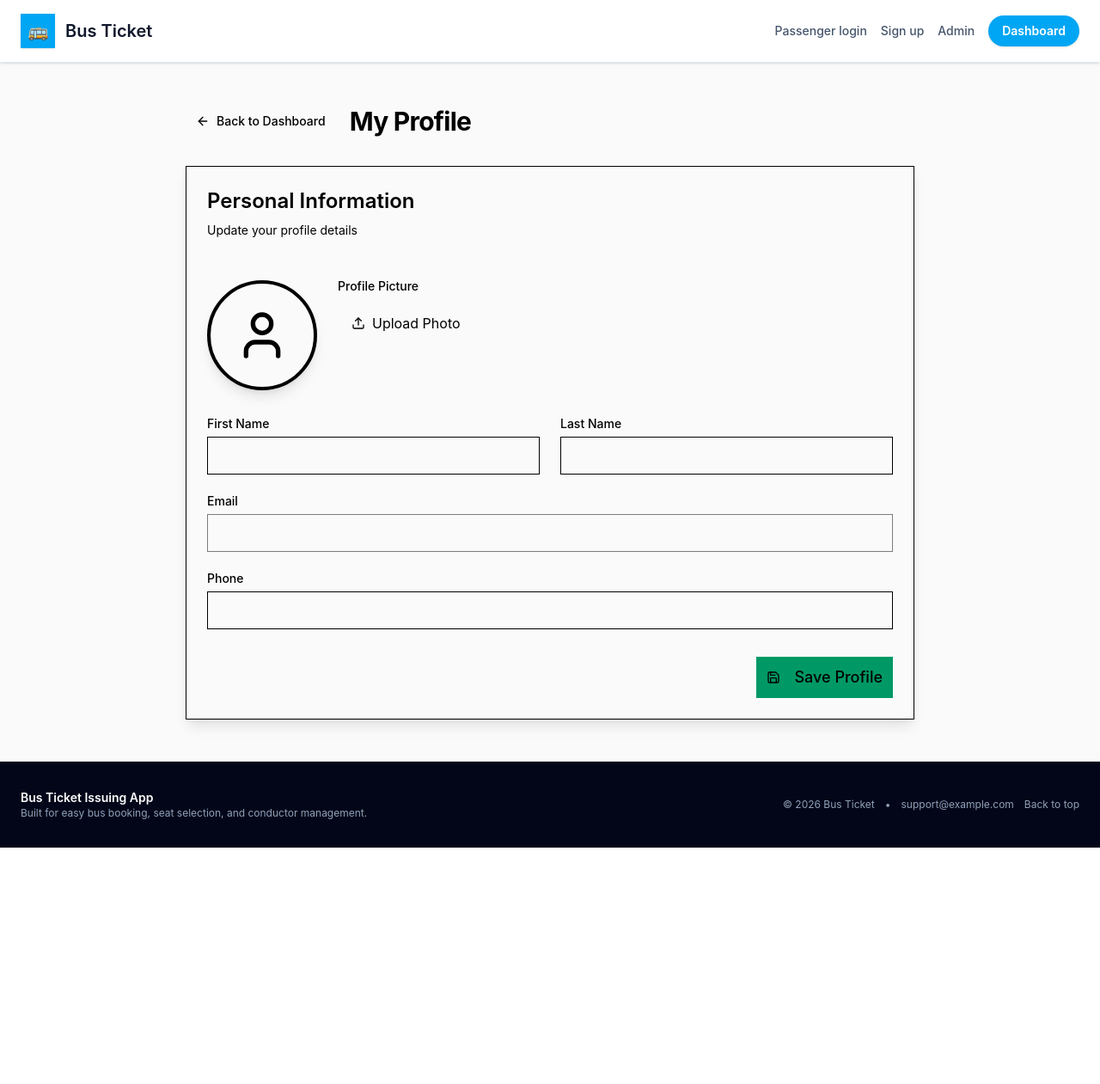
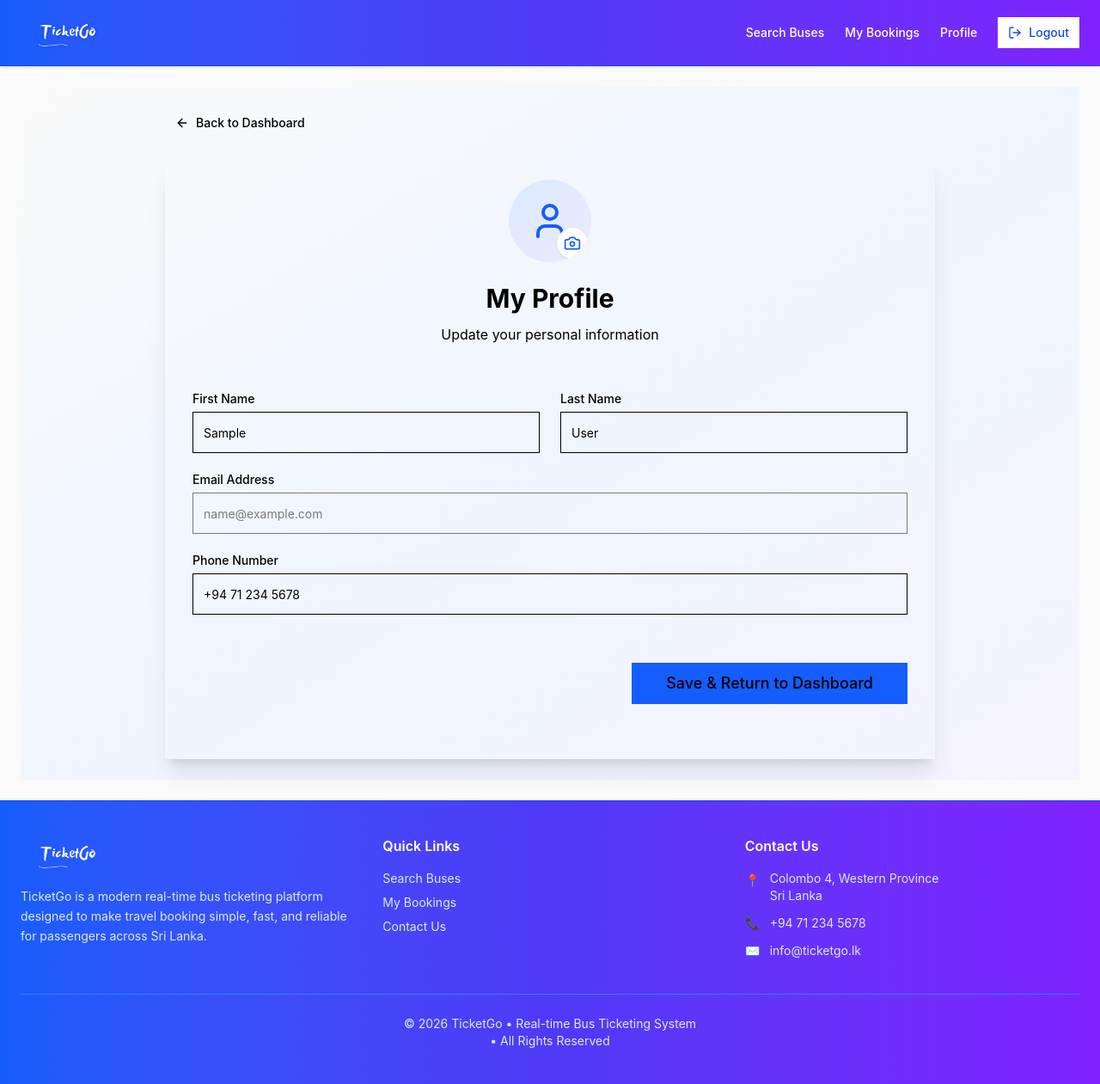
Before and after one commit to ChathuniRathnayake/Bus_Ticket_Issuing_App, a React (Vite) app in the folder web/bus-frontend/bus-ticketing/: page /passenger-dashboard/profile in a window 1280 px wide. Shown: the whole page at 86% size. Before the commit the page ends 986 px from the top, so only its background shows below. Built offline with nearby package versions, Linux system fonts and the light colour scheme; no server answers; sample sign-in values are in the browser's storage.

Commit message:
UI changes

```diff
--- a/web/bus-frontend/bus-ticketing/src/Footer.jsx
+++ b/web/bus-frontend/bus-ticketing/src/Footer.jsx
@@ -1,20 +1,71 @@
+// src/components/Footer.jsx
+import { Bus } from "lucide-react";
+
 export default function Footer() {
   return (
-    <footer className="border-t border-slate-200 bg-slate-950 text-slate-200">
-      <div className="mx-auto flex max-w-7xl flex-col gap-3 px-6 py-8 text-sm sm:flex-row sm:items-center sm:justify-between">
-        <div>
-          <p className="font-semibold text-white">Bus Ticket Issuing App</p>
-          <p className="text-xs text-slate-400">Built for easy bus booking, seat selection, and conductor management.</p>
+    <footer className="bg-gradient-to-r from-blue-600 via-indigo-600 to-violet-600 dark:from-zinc-800 dark:to-zinc-900 border-t border-blue-700 dark:border-zinc-700 mt-auto">
+      <div className="max-w-7xl mx-auto px-6 py-10">
+        <div className="grid grid-cols-1 md:grid-cols-3 gap-8">
+
+          {/* Column 1: Logo + About */}
+          <div>
+            <div className="flex items-center gap-3 mb-4">
+              <img
+                src="/src/assets/logo.png"
+                alt="TicketGo Logo"
+                className="h-11 w-auto object-contain"
+              />
+            </div>
+            <p className="text-blue-100 text-sm leading-relaxed">
+              TicketGo is a modern real-time bus ticketing platform designed to make
+              travel booking simple, fast, and reliable for passengers across Sri Lanka.
+            </p>
+          </div>
+
+          {/* Column 2: Quick Links */}
+          <div>
+            <h3 className="text-white font-semibold mb-4">Quick Links</h3>
+            <ul className="space-y-2 text-blue-100 text-sm">
+              <li><a href="/passenger-dashboard/search-buses" className="hover:text-white transition-colors">Search Buses</a></li>
+              <li><a href="/passenger-dashboard/my-bookings" className="hover:text-white transition-colors">My Bookings</a></li>
+              <li><a href="#" className="hover:text-white transition-colors">Contact Us</a></li>
+            </ul>
+          </div>
+
+          {/* Column 3: Contact Details */}
+          <div>
+            <h3 className="text-white font-semibold mb-4">Contact Us</h3>
+            <div className="space-y-3 text-blue-100 text-sm">
+              <div className="flex items-start gap-3">
+                <span className="mt-0.5">📍</span>
+                <div>
+                  Colombo 4, Western Province<br />
+                  Sri Lanka
+                </div>
+              </div>
+
+              <div className="flex items-center gap-3">
+                <span>📞</span>
+                <a href="tel:+94712345678" className="hover:text-white transition-colors">
+                  +94 71 234 5678
+                </a>
+              </div>
+
+              <div className="flex items-center gap-3">
+                <span>✉️</span>
+                <a href="mailto:info@ticketgo.lk" className="hover:text-white transition-colors">
+                  info@ticketgo.lk
+                </a>
+              </div>
+            </div>
+          </div>
+
         </div>
-        <div className="flex flex-wrap items-center gap-3 text-xs text-slate-400">
-          <span>© 2026 Bus Ticket</span>
-          <span className="hidden sm:inline">•</span>
-          <a href="mailto:support@example.com" className="transition hover:text-white">
-            support@example.com
-          </a>
-          <a href="#top" className="transition hover:text-white">
-            Back to top
-          </a>
+
+        {/* Bottom Copyright */}
+        <div className="border-t border-blue-500 dark:border-zinc-700 mt-10 pt-6 text-center text-blue-100 text-sm">
+          © 2026 TicketGo • Real-time Bus Ticketing System<br />
+          • All Rights Reserved
         </div>
       </div>
     </footer>
--- a/web/bus-frontend/bus-ticketing/src/Header.jsx
+++ b/web/bus-frontend/bus-ticketing/src/Header.jsx
@@ -1,31 +1,115 @@
-import { Link } from "react-router-dom";
+// src/components/Header.jsx
+import { useNavigate, useLocation } from "react-router-dom";
+import { Button } from "@/components/ui/button";
+import { LogOut, Bus, Users, Map, ShieldCheck } from "lucide-react";
 
 export default function Header() {
+  const navigate = useNavigate();
+  const location = useLocation();
+
+  const token = localStorage.getItem("token");
+  const isAdminPath = location.pathname.includes("/admin");
+  const isPassengerPath = location.pathname.includes("/passenger");
+
+  const handleLogout = () => {
+    localStorage.clear();
+    navigate("/passenger-login");
+  };
+
   return (
-    <header className="sticky top-0 z-50 border-b border-slate-200 bg-white/95 backdrop-blur-lg shadow-sm">
-      <div className="mx-auto flex max-w-7xl items-center justify-between px-6 py-4">
-        <Link to="/" className="flex items-center gap-3 text-xl font-semibold text-slate-900">
-          <span className="inline-flex h-10 w-10 items-center justify-center rounded-2xl bg-sky-500 text-white shadow">🚌</span>
-          <span>Bus Ticket</span>
-        </Link>
+    <header className="bg-gradient-to-r from-blue-600 via-indigo-600 to-violet-600 dark:from-zinc-800 dark:to-zinc-900 border-b border-blue-700 dark:border-zinc-700 sticky top-0 z-50 shadow-sm">
+      <div className="max-w-7xl mx-auto px-6 py-4 flex items-center justify-between">
 
-        <nav className="hidden items-center gap-4 md:flex">
-          <Link to="/passenger-login" className="text-sm font-medium text-slate-600 transition hover:text-slate-900">
-            Passenger login
-          </Link>
-          <Link to="/register" className="text-sm font-medium text-slate-600 transition hover:text-slate-900">
-            Sign up
-          </Link>
-          <Link to="/admin-login" className="text-sm font-medium text-slate-600 transition hover:text-slate-900">
-            Admin
-          </Link>
-          <Link
-            to="/passenger-dashboard"
-            className="rounded-full bg-sky-500 px-4 py-2 text-sm font-semibold text-white shadow-sm transition hover:bg-sky-600"
-          >
-            Dashboard
-          </Link>
-        </nav>
+        {/* Logo */}
+        <div
+          className="flex items-center gap-3 cursor-pointer"
+          onClick={() => navigate(isAdminPath ? "/admin-dashboard" : "/passenger-dashboard")}
+        >
+          <img
+            src="/src/assets/logo.png"
+            alt="TicketGo Logo"
+            className="h-11 w-auto object-contain drop-shadow-sm"
+          />
+        </div>
+
+        {/* Navigation Links */}
+        <div className="flex items-center gap-6">
+
+          {/* Passenger Navigation */}
+          {token && isPassengerPath && (
+            <div className="hidden md:flex items-center gap-6 text-white text-sm font-medium">
+              <button
+                onClick={() => navigate("/passenger-dashboard/search-buses")}
+                className="hover:text-blue-200 transition-colors"
+              >
+                Search Buses
+              </button>
+              <button
+                onClick={() => navigate("/passenger-dashboard/my-bookings")}
+                className="hover:text-blue-200 transition-colors"
+              >
+                My Bookings
+              </button>
+              <button
+                onClick={() => navigate("/passenger-dashboard/profile")}
+                className="hover:text-blue-200 transition-colors"
+              >
+                Profile
+              </button>
+            </div>
+          )}
+
+          {/* Admin Navigation */}
+          {token && isAdminPath && (
+            <div className="hidden md:flex items-center gap-6 text-white text-sm font-medium">
+              <button
+                onClick={() => navigate("/admin-dashboard/manage-buses")}
+                className="hover:text-blue-200 transition-colors flex items-center gap-1"
+              >
+                <Bus className="h-4 w-4" /> Buses
+              </button>
+              <button
+                onClick={() => navigate("/admin-dashboard/manage-conductors")}
+                className="hover:text-blue-200 transition-colors flex items-center gap-1"
+              >
+                <Users className="h-4 w-4" /> Conductors
+              </button>
+              <button
+                onClick={() => navigate("/admin-dashboard/manage-routes")}
+                className="hover:text-blue-200 transition-colors flex items-center gap-1"
+              >
+                <Map className="h-4 w-4" /> Routes
+              </button>
+              <button
+                onClick={() => navigate("/admin-dashboard/manage-admins")}
+                className="hover:text-blue-200 transition-colors flex items-center gap-1"
+              >
+                <ShieldCheck className="h-4 w-4" /> Admins
+              </button>
+            </div>
+          )}
+
+          {/* Logout Button */}
+          {token && (
+            <Button
+              onClick={handleLogout}
+              variant="secondary"
+              className="bg-white text-blue-700 hover:bg-blue-50 font-medium gap-2"
+            >
+              <LogOut className="h-4 w-4" />
+              Logout
+            </Button>
+          )}
+
+          {!token && (
+            <Button
+              onClick={() => navigate("/passenger-login")}
+              className="bg-white text-blue-700 hover:bg-blue-50 font-medium"
+            >
+              Login
+            </Button>
+          )}
+        </div>
       </div>
     </header>
   );
--- a/web/bus-frontend/bus-ticketing/src/Passenger/Profile.jsx
+++ b/web/bus-frontend/bus-ticketing/src/Passenger/Profile.jsx
@@ -1,15 +1,15 @@
+// src/Passenger/Profile.jsx
 import { useState, useEffect } from "react";
 import { useNavigate } from "react-router-dom";
-
-import { Card, CardContent, CardDescription, CardHeader, CardTitle } from "@/components/ui/card";
+import { Card, CardContent, CardHeader, CardTitle } from "@/components/ui/card";
 import { Button } from "@/components/ui/button";
 import { Input } from "@/components/ui/input";
 import { Label } from "@/components/ui/label";
-
-import { ArrowLeft, User, Save, Upload } from "lucide-react";
+import { ArrowLeft, User, Save, Camera } from "lucide-react";
 
 export default function Profile() {
   const navigate = useNavigate();
+  const token = localStorage.getItem("token");
 
   const [profile, setProfile] = useState({
     firstName: "",
@@ -19,265 +19,175 @@ export default function Profile() {
     profilePic: "",
   });
 
-  const token = localStorage.getItem("token");
+  const [saving, setSaving] = useState(false);
 
-  // =========================
-  // LOAD PROFILE FROM BACKEND
-  // =========================
+  // Load profile
   useEffect(() => {
     if (!token) {
       navigate("/passenger-login");
       return;
     }
 
-    const fetchProfile = async () => {
-      try {
-        const res = await fetch(
-          "http://localhost:5000/api/passenger/profile",
-          {
-            headers: {
-              Authorization: `Bearer ${token}`,
-            },
+    const savedProfile = localStorage.getItem("passengerProfile");
+    if (savedProfile) {
+      setProfile(JSON.parse(savedProfile));
     }
-        );
+  }, [token, navigate]);
 
-        const data = await res.json();
-
-        if (!res.ok) {
-          throw new Error(data.message);
-        }
-
-        setProfile(data);
-
-        // Cache locally for dashboard use
-        localStorage.setItem(
-          "passengerProfile",
-          JSON.stringify(data)
-        );
-
-      } catch (error) {
-        console.error(error);
-        alert("Failed to load profile");
-      }
+  const handleChange = (e) => {
+    const { name, value } = e.target;
+    setProfile((prev) => ({ ...prev, [name]: value }));
   };
 
-    fetchProfile();
-  }, [token, navigate]);
-
-  // =========================
-  // HANDLE INPUT CHANGE
-  // =========================
-  const handleChange = (e) => {
-    const { name, value } = e.target;
-
-    setProfile((prev) => ({
-      ...prev,
-      [name]: value,
-    }));
-  };
-
-  // =========================
-  // IMAGE UPLOAD (BASE64)
-  // =========================
   const handleImageUpload = (e) => {
     const file = e.target.files[0];
     if (!file) return;
 
     const reader = new FileReader();
-
     reader.onloadend = () => {
       setProfile((prev) => ({
         ...prev,
         profilePic: reader.result,
       }));
     };
-
     reader.readAsDataURL(file);
   };
 
-  // =========================
-  // SAVE PROFILE TO BACKEND
-  // =========================
   const handleSave = async () => {
-    try {
-      const res = await fetch(
-        "http://localhost:5000/api/passenger/profile",
-        {
-          method: "PUT",
-          headers: {
-            "Content-Type": "application/json",
-            Authorization: `Bearer ${token}`,
-          },
-          body: JSON.stringify(profile),
-        }
-      );
-
-      const data = await res.json();
-
-      if (!res.ok) {
-        throw new Error(data.message);
+    if (!profile.firstName && !profile.lastName) {
+      alert("Please fill at least your name");
+      return;
     }
 
-      // Update cache
-      localStorage.setItem(
-        "passengerProfile",
-        JSON.stringify(profile)
-      );
+    setSaving(true);
 
-      alert("Profile saved successfully!");
+    try {
+      // Save to localStorage
+      localStorage.setItem("passengerProfile", JSON.stringify(profile));
+
+      alert("✅ Profile updated successfully!");
+
+      // Automatically navigate to dashboard after save
+      setTimeout(() => {
+        navigate("/passenger-dashboard");
+      }, 800); // Small delay so user can see the success message
 
     } catch (error) {
-      console.error(error);
-      alert("Failed to save profile");
+      alert("Failed to save profile. Please try again.");
+    } finally {
+      setSaving(false);
     }
   };
 
   return (
-    <div className="max-w-4xl mx-auto p-6 bg-background/50 animate-fade-in">
+    <div className="min-h-screen bg-gradient-to-br from-zinc-50 via-blue-50 to-violet-50 dark:from-zinc-950 dark:to-zinc-900 p-6">
+      <div className="max-w-4xl mx-auto">
 
-      {/* Header */}
-      <div className="flex items-center gap-4 mb-8">
         <Button
           variant="ghost"
           onClick={() => navigate("/passenger-dashboard")}
-          className="h-10 gap-2 hover:bg-muted transition-all duration-300 cursor-pointer"
+          className="mb-6 gap-2 hover:bg-muted"
         >
-          <ArrowLeft className="h-5 w-5" />
-          Back to Dashboard
+          <ArrowLeft className="h-5 w-5" /> Back to Dashboard
         </Button>
 
-        <h2 className="text-3xl font-bold tracking-tight">
-          My Profile
-        </h2>
-      </div>
-
-      <Card className="shadow-lg rounded-2xl border-border">
-        <CardHeader>
-          <CardTitle className="text-2xl">
-            Personal Information
-          </CardTitle>
-
-          <CardDescription>
-            Update your profile details
-          </CardDescription>
-        </CardHeader>
-
-        <CardContent className="space-y-8 pt-6">
-
-          {/* Profile Picture */}
-          <div className="flex flex-col items-center sm:flex-row sm:items-start gap-6">
-
-            <div className="relative w-32 h-32">
+        <Card className="shadow-xl border-0">
+          <CardHeader className="text-center pb-8">
+            <div className="mx-auto w-24 h-24 bg-gradient-to-br from-blue-100 to-violet-100 dark:from-zinc-800 dark:to-zinc-700 rounded-full flex items-center justify-center mb-4 relative overflow-hidden">
               {profile.profilePic ? (
                 <img
                   src={profile.profilePic}
                   alt="Profile"
-                  className="w-full h-full rounded-full object-cover border-4 border-background shadow-lg"
+                  className="w-24 h-24 rounded-full object-cover border-4 border-white dark:border-zinc-800"
                 />
               ) : (
-                <div className="w-full h-full rounded-full bg-muted flex items-center justify-center border-4 border-background shadow-lg">
-                  <User className="w-16 h-16 text-muted-foreground" />
-                </div>
+                <User className="w-12 h-12 text-blue-600 dark:text-blue-400" />
               )}
-            </div>
-
-            <div className="flex-1 space-y-4">
-              <Label htmlFor="profilePic">
-                Profile Picture
-              </Label>
-
-              <div className="flex items-center gap-4 flex-wrap">
 
               <label
-                  htmlFor="profilePic"
-                  className="cursor-pointer px-4 py-2 bg-muted hover:bg-muted/80 rounded-md transition-colors flex items-center gap-2"
+                htmlFor="profile-upload"
+                className="absolute bottom-1 right-1 bg-white dark:bg-zinc-700 p-2 rounded-full shadow cursor-pointer hover:bg-blue-50 transition-colors"
               >
-                  <Upload className="h-4 w-4" />
-                  Upload Photo
+                <Camera className="h-5 w-5 text-blue-600" />
               </label>
-
-                <Input
-                  id="profilePic"
+              <input
+                id="profile-upload"
                 type="file"
                 accept="image/*"
                 onChange={handleImageUpload}
                 className="hidden"
               />
-
-                {profile.profilePic && (
-                  <Button
-                    variant="outline"
-                    size="sm"
-                    onClick={() =>
-                      setProfile((prev) => ({
-                        ...prev,
-                        profilePic: "",
-                      }))
-                    }
-                  >
-                    Remove
-                  </Button>
-                )}
-              </div>
-            </div>
             </div>
 
-          {/* Form */}
+            <CardTitle className="text-3xl font-bold">My Profile</CardTitle>
+            <p className="text-muted-foreground mt-1">Update your personal information</p>
+          </CardHeader>
+
+          <CardContent className="px-8 pb-10 space-y-8">
             <div className="grid grid-cols-1 md:grid-cols-2 gap-6">
-
               <div className="space-y-2">
-              <Label>First Name</Label>
+                <Label htmlFor="firstName">First Name</Label>
                 <Input
+                  id="firstName"
                   name="firstName"
                   value={profile.firstName}
                   onChange={handleChange}
-                className="h-11"
+                  placeholder="Enter first name"
+                  className="h-12"
                 />
               </div>
 
               <div className="space-y-2">
-              <Label>Last Name</Label>
+                <Label htmlFor="lastName">Last Name</Label>
                 <Input
+                  id="lastName"
                   name="lastName"
                   value={profile.lastName}
                   onChange={handleChange}
-                className="h-11"
+                  placeholder="Enter last name"
+                  className="h-12"
                 />
               </div>
 
               <div className="space-y-2 md:col-span-2">
-              <Label>Email</Label>
+                <Label htmlFor="email">Email Address</Label>
                 <Input
+                  id="email"
+                  name="email"
+                  type="email"
                   value={profile.email}
                   disabled
-                className="h-11"
+                  className="h-12 bg-muted cursor-not-allowed"
                 />
               </div>
 
               <div className="space-y-2 md:col-span-2">
-              <Label>Phone</Label>
+                <Label htmlFor="phone">Phone Number</Label>
                 <Input
+                  id="phone"
                   name="phone"
+                  type="tel"
                   value={profile.phone}
                   onChange={handleChange}
-                className="h-11"
+                  placeholder="+94 71 234 5678"
+                  className="h-12"
                 />
               </div>
             </div>
 
-          {/* Save */}
-          <div className="flex justify-end mt-8">
+            {/* Save Button */}
+            <div className="flex justify-end pt-6">
               <Button
                 onClick={handleSave}
-              className="bg-emerald-600 hover:bg-emerald-700 px-8 py-6 text-lg font-medium"
+                disabled={saving}
+                className="bg-blue-600 hover:bg-blue-700 px-10 py-6 text-lg font-medium min-w-[180px]"
               >
-              <Save className="mr-2 h-5 w-5" />
-              Save Profile
+                {saving ? "Saving Changes..." : "Save & Return to Dashboard"}
               </Button>
             </div>
-
           </CardContent>
         </Card>
       </div>
+    </div>
   );
 }
```
Also changed, not shown: web/bus-frontend/bus-ticketing/src/Admin/AdminDashboard.jsx (+1 -7 lines), web/bus-frontend/bus-ticketing/src/Passenger/PassengerDashboard.jsx (+2 -8 lines), web/bus-frontend/bus-ticketing/src/assets/logo.png (added). Lines whose indentation alone changed are shown as unchanged.
